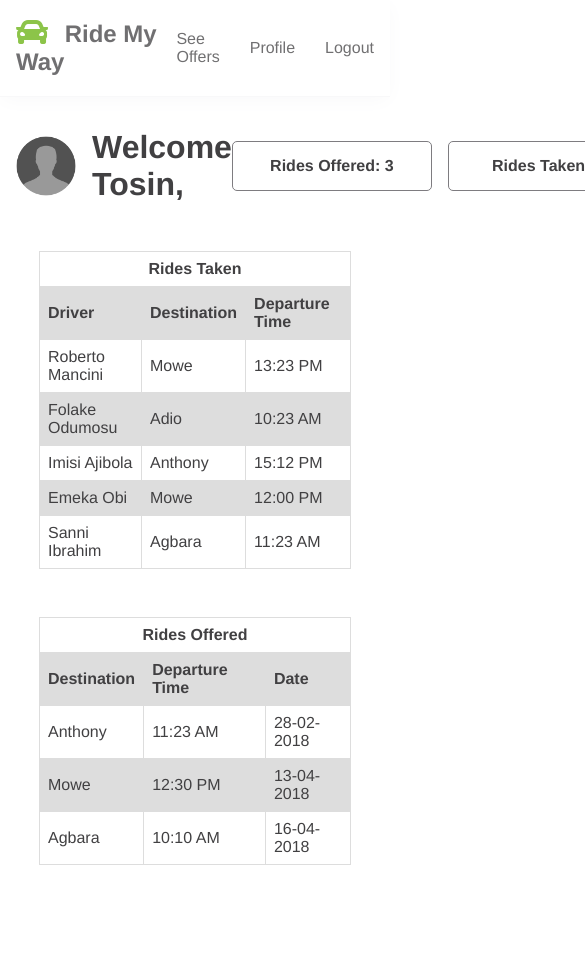
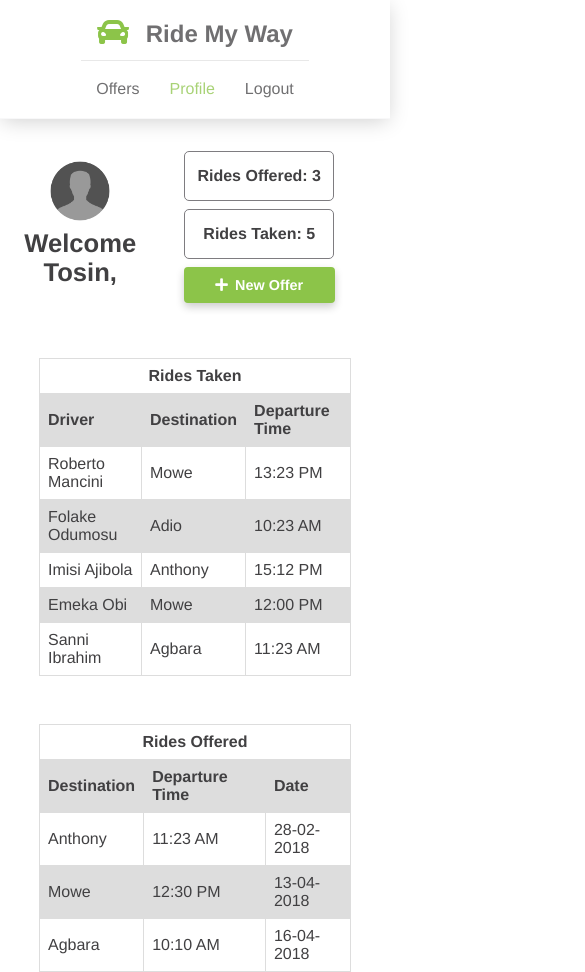
Before and after one commit to lexcorp16/ride-my-way, a plain HTML site: page UI/views/profile.html in a window 390 px wide. Shown: the top 972 px of the page, 585 px wide, since content can reach past the window. Before the commit the page ends 865 px from the top, so only its background shows below. Drawn offline with Linux system fonts and the light colour scheme; a web font is replaced by a local one.

Commit message:
[Bug #158296441] Fix App responsiveness

```diff
--- a/UI/assets/css/style.css
+++ b/UI/assets/css/style.css
@@ -60,6 +60,10 @@ a.btn:active {
   margin-right: 0.5em;
 }
 
+.link-active {
+  color: var(--main-color);
+}
+
 /* Header Styles */
 
 header {
@@ -67,13 +71,30 @@ header {
   animation: 1s fadein 0.5s forwards;
   background-color: #ffffff;
   border-bottom: 1px solid #f8f8f9;
-  box-shadow: 0 4px 20px -2px #f8f8f9;
+  box-shadow: 0 4px 20px -2px #D0D0D0;
   color: var(--font-color);
   display: flex;
   justify-content: space-between;
   opacity: 0;
   padding: 20px 16px;
   width: 100%;
+}
+
+
+@media all and (max-width: 450px) {
+  header {
+    flex-wrap: wrap;
+    justify-content: center;
+  }
+
+  header h2 {
+    padding-bottom: 0.5em;
+  }
+
+  header nav {
+    border-top: 1px solid #E8E8E8;
+    padding-top: 1.2em;
+  }
 }
 
 header a {
@@ -85,7 +106,6 @@ header a {
 header nav {
   align-items: center;
   display: flex;
-  margin-right: -15px;
 }
 
 header nav li {
@@ -187,7 +207,7 @@ textarea:focus {
 }
 
 form {
-  border: 1px solid #f1f1f1;
+  border: 1px solid #D0D0D0;
   border-radius: 5px;
   min-width: 300px;
   padding: 3em 0;
@@ -256,6 +276,23 @@ form {
   cursor: pointer;
 }
 
+@media all and (max-width: 350px) {
+  .offer {
+    height: 42vh;
+    min-width: 300px;
+  }
+
+  .offer-main-content {
+    height: 34vh;
+  }
+
+  .offer > a.btn {
+    height: 2em;
+    line-height: calc(2em - 4px);
+    margin-top: 3px;
+  }
+}
+
 /* Profile Styles */
 
 .details {
@@ -270,11 +307,16 @@ form {
 .information {
   align-items: center;
   display: flex;
+  flex-wrap: wrap;
   justify-content: space-around;
 }
 
+.information * {
+  margin-right: 1em;
+}
+
 .greeting {
-  font-size: 2em;
+  font-size: 1.6em;
 }
 
 .ride-info {
@@ -284,9 +326,8 @@ form {
   display: flex;
   height: 50px;
   justify-content: center;
-  margin-right: 1em;
   text-align: center;
-  width: 200px;
+  width: 150px;
 }
 
 table {
@@ -317,3 +358,15 @@ th.main-header {
   margin-right: 1em;
   width: 60px;
 }
+
+@media all and (max-width: 450px) {
+  .information * {
+    margin-right: 0;
+    margin-bottom: 0.5em;
+    text-align: center;
+  }
+
+  .information .btn i {
+    margin-right: 0.5em;
+  }
+}
--- /dev/null
+++ b/UI/scripts/app.js
@@ -0,0 +1,14 @@
+(function () {
+  var nav = document.getElementById('nav'),
+    listItems = nav.getElementsByTagName('li'),
+    windowLocationLen = window.location.href.split('/').length;
+  current = window.location.href.split('/')[windowLocationLen - 1];
+
+  for (var listItem of listItems) {
+    var anchorTagHref = listItem.children[0].href.split('/')[windowLocationLen - 1] || '';
+
+    if (anchorTagHref.indexOf(current) !== -1) {
+      listItem.children[0].className += " link-active";
+    }
+  }
+})();
--- a/UI/views/profile.html
+++ b/UI/views/profile.html
@@ -18,9 +18,9 @@
       <i class="fas fa-car fa-lg logo"></i>
       <a href="../index.html">Ride My Way</a>
     </h2>
-    <nav>
+    <nav id="nav">
       <li>
-        <a href="./offers.html" class="link-active">See Offers</a>
+        <a href="./offers.html">Offers</a>
       </li>
       <li>
         <a href="#">Profile</a>
@@ -107,6 +107,7 @@
 
   </section>
 
+  <script src="../scripts/app.js"></script>
 </body>
 
 </html>
```
Also changed, not shown: UI/index.html (+2 -1 lines), UI/views/login.html (+3 -2 lines), UI/views/new-offer.html (+2 -2 lines), UI/views/offers.html (+4 -3 lines), UI/views/signup.html (+3 -0 lines).
